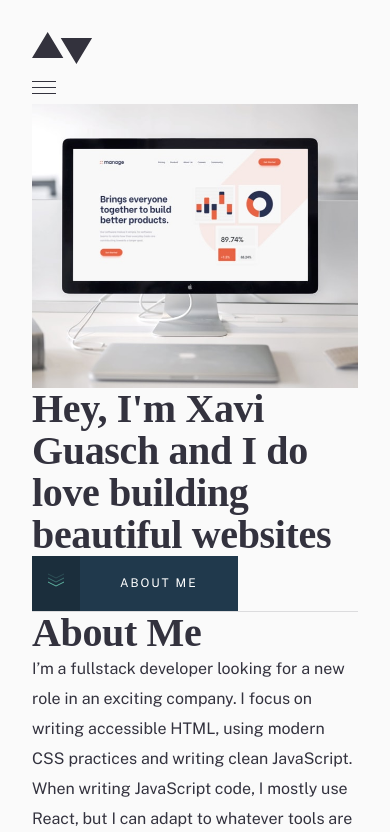
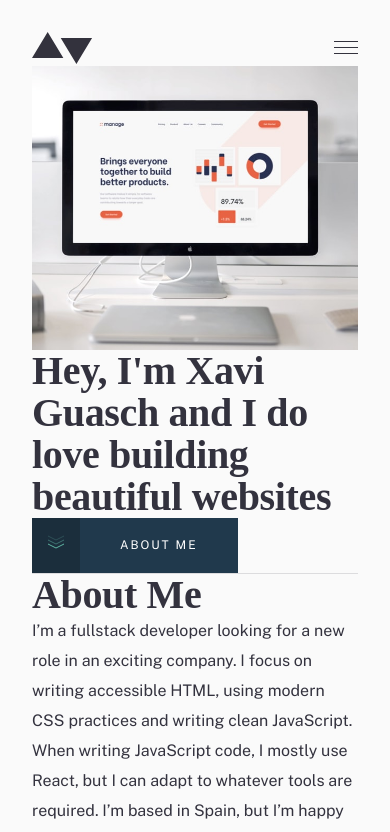
Before and after one commit to xaviguasch/minimalist-portfolio-website-frontendmentor-prac, a React (Create React App) app: page / in a window 390 px wide. Shown: the top 832 px of the page. Built offline with nearby package versions, Linux system fonts and the light colour scheme; a web font is replaced by a local one.

Commit message:
styled Header for mobile

```diff
--- a/src/components/Header.css
+++ b/src/components/Header.css
@@ -0,0 +1,9 @@
+.Header {
+  display: flex;
+  justify-content: space-between;
+  align-items: center;
+}
+
+.Header_link {
+  margin-bottom: -8px;
+}
--- a/src/components/Header.js
+++ b/src/components/Header.js
@@ -12,7 +12,7 @@ import './Header.css'
 const Header = () => {
   return (
     <div className='Header'>
-      <Link to='/'>
+      <Link to='/' className='Header_link'>
         <Logo />
       </Link>
       <Navbar position='nav_header' />
```
